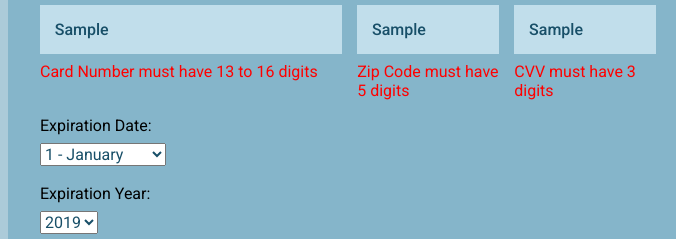
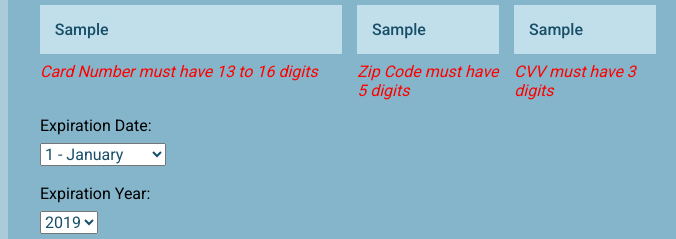
Before and after one commit to ptzencode/interactive-form, a plain HTML site: page index.html in a window 1280 px wide. Both pictures are taken after typing "Sample", "name@example.com", "Sample", "Sample", "Sample" into the empty fields and a click on the button "Register". Shown: the part 1279-1518 px from the top of the page, 292-968 px from the left. Drawn offline with nearby package versions, Linux system fonts and the light colour scheme.

Commit message:
error styles

```diff
--- a/css/style.css
+++ b/css/style.css
@@ -40,8 +40,17 @@ p.total {
 	font-size: 1.1em;
 }
 
+.error,
+.pass {
+    font-style: italic;
+}
+
 .error {
     color: red;
+}
+
+.pass {
+    color: green;
 }
 
 /* =================================
```
